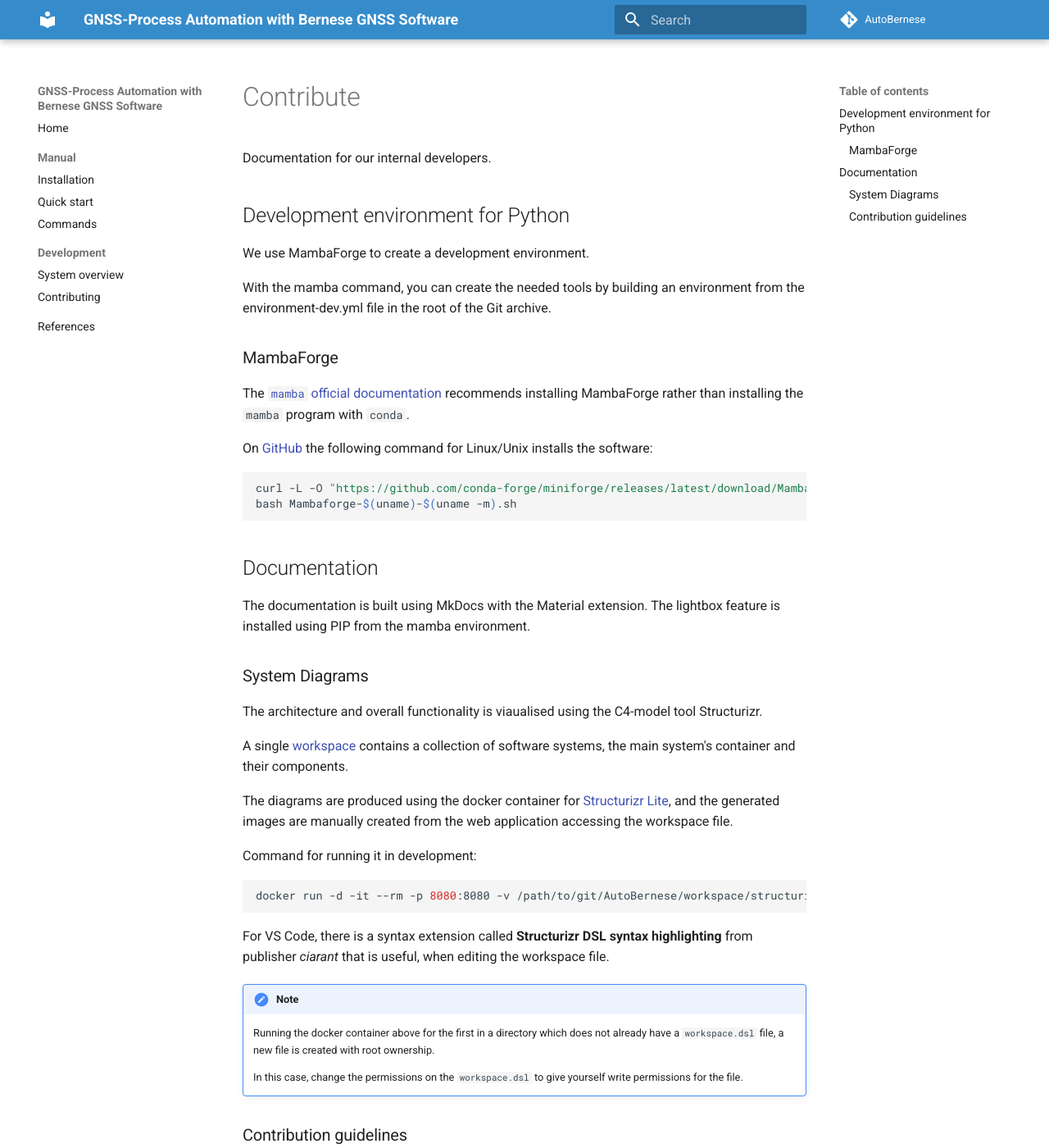
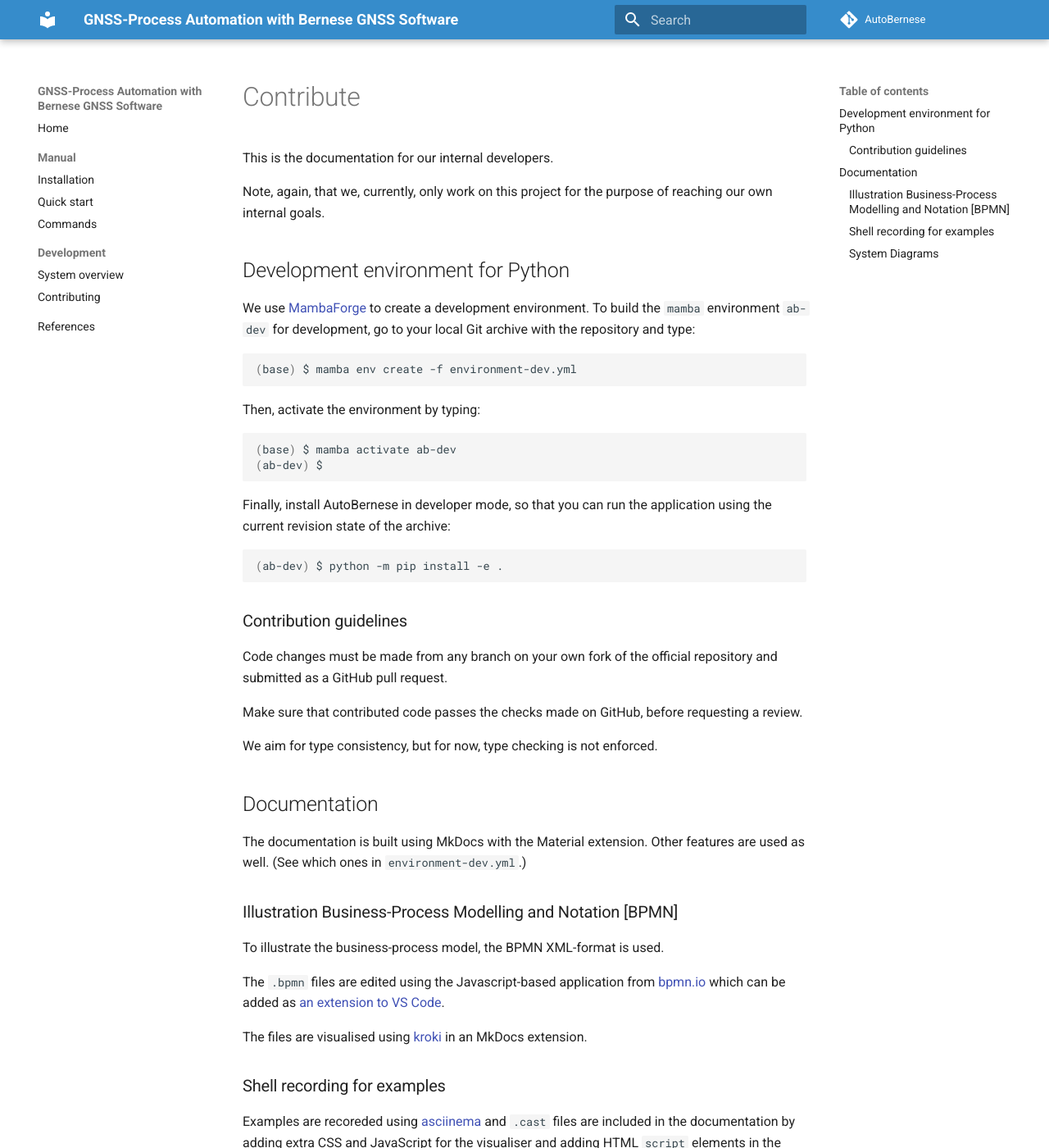
Before and after one commit to SDFIdk/AutoBernese, an MkDocs documentation site: the page built from docs/dev/contribute.md, in a window 1280 px wide and 1400 px high. Shown: the whole window at 82% size. Built offline with MkDocs 1.6.1 and Material for MkDocs 9.7.7, drawn with Linux system fonts in a browser that asks for light colours; comment, search, counter and statistics services are not loaded; some of the changed text lies outside the part shown.

Commit message:
Refine contribution manual.

````diff
--- a/docs/dev/contribute.md
+++ b/docs/dev/contribute.md
@@ -1,36 +1,73 @@
 
-Documentation for our internal developers.
+This is the documentation for our internal developers.
+
+Note, again, that we, currently, only work on this project for the purpose of
+reaching our own internal goals.
 
 
 ## Development environment for Python
 
-We use MambaForge to create a development environment.
+We use [MambaForge] to create a development environment. To build the `mamba`
+environment `ab-dev` for development, go to your local Git archive with the
+repository and type:
 
-With the mamba command, you can create the needed tools by building an
-environment from the environment-dev.yml file in the root of the Git archive.
-
-
-### MambaForge
-
-The [`mamba` official documentation][MAMBA-INSTALLATION] recommends installing
-MambaForge rather than installing the `mamba` program with `conda`.
-
-On [GitHub][MAMBA-INSTALLER] the following command for Linux/Unix installs the
-software:
-
-[MAMBA-INSTALLATION]: https://mamba.readthedocs.io/en/latest/installation.html
-[MAMBA-INSTALLER]: https://github.com/conda-forge/miniforge#mambaforge
+[MambaForge]: ../prerequisites.md
 
 ```sh
-curl -L -O "https://github.com/conda-forge/miniforge/releases/latest/download/Mambaforge-$(uname)-$(uname -m).sh"
-bash Mambaforge-$(uname)-$(uname -m).sh
+(base) $ mamba env create -f environment-dev.yml
 ```
+
+Then, activate the environment by typing:
+
+```sh
+(base) $ mamba activate ab-dev
+(ab-dev) $
+```
+
+Finally, install AutoBernese in developer mode, so that you can run the
+application using the current revision state of the archive:
+
+```sh
+(ab-dev) $ python -m pip install -e .
+```
+
+### Contribution guidelines
+
+Code changes must be made from any branch on your own fork of the official
+repository and submitted as a GitHub pull request.
+
+Make sure that contributed code passes the checks made on GitHub, before
+requesting a review.
+
+We aim for type consistency, but for now, type checking is not enforced.
 
 
 ## Documentation
 
-The documentation is built using MkDocs with the Material extension. The
-lightbox feature is installed using PIP from the mamba environment.
+The documentation is built using MkDocs with the Material extension. Other
+features are used as well. (See which ones in `environment-dev.yml`.)
+
+
+### Illustration Business-Process Modelling and Notation [BPMN]
+
+To illustrate the business-process model, the BPMN XML-format is used.
+
+The `.bpmn` files are edited using the Javascript-based application from
+[bpmn.io](https://bpmn.io/) which can be added as [an extension to VS
+Code][VSC-EXT-BPMN].
+
+[VSC-EXT-BPMN]: https://marketplace.visualstudio.com/items?itemName=bpmn-io.vs-code-bpmn-io
+
+The files are visualised using [kroki](https://kroki.io/) in an MkDocs
+extension.
+
+
+### Shell recording for examples
+
+Examples are recoreded using [asciinema](https://asciinema.org/) and `.cast`
+files are included in the documentation by adding extra CSS and JavaScript for
+the visualiser and adding HTML `script` elements in the Markdown source
+documents.
 
 
 ### System Diagrams
@@ -67,9 +106,3 @@
 
     In this case, change the permissions on the `workspace.dsl` to give yourself
     write permissions for the file.
-
-
-### Contribution guidelines
-
-Contributed code must be preprocessed with `black`, before the lint check on
-GitHub will let it pass.
````
Also changed, not shown: other parts of docs/dev/contribute.md (+5 -3 lines).
